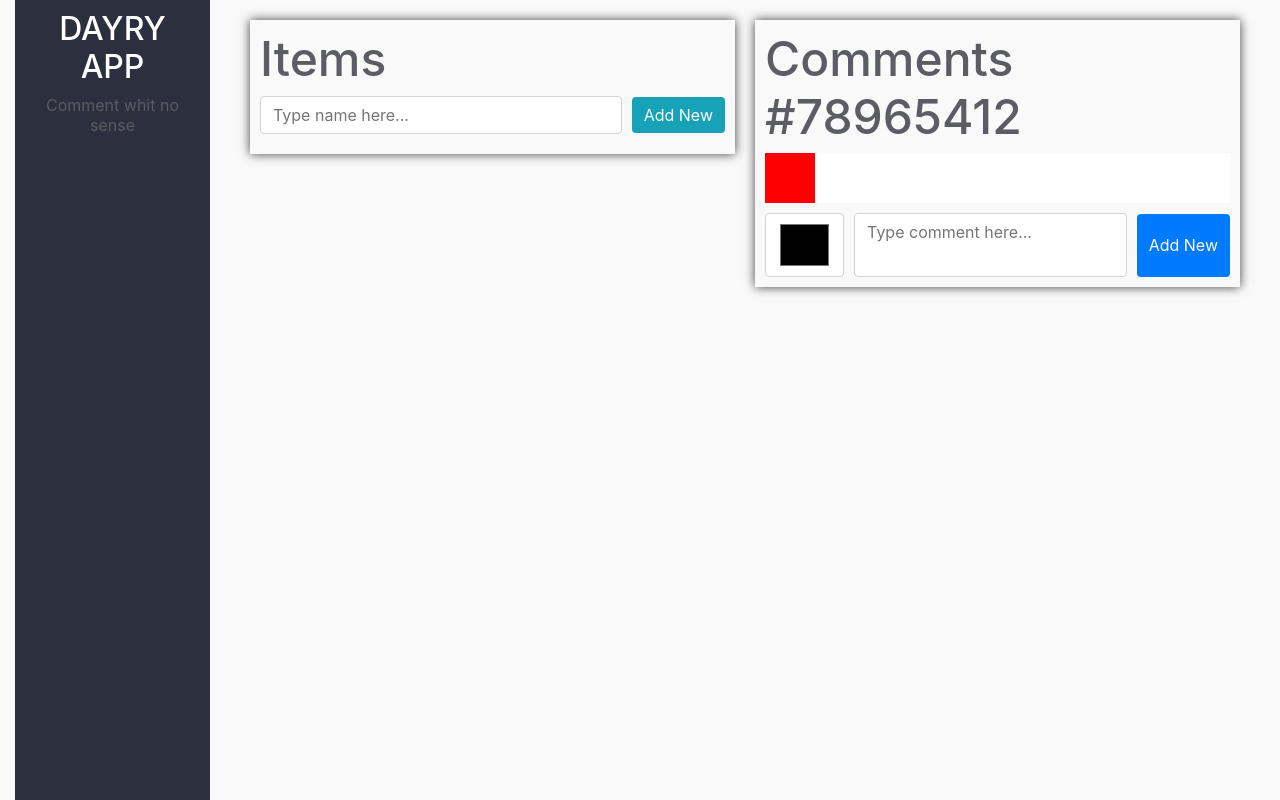
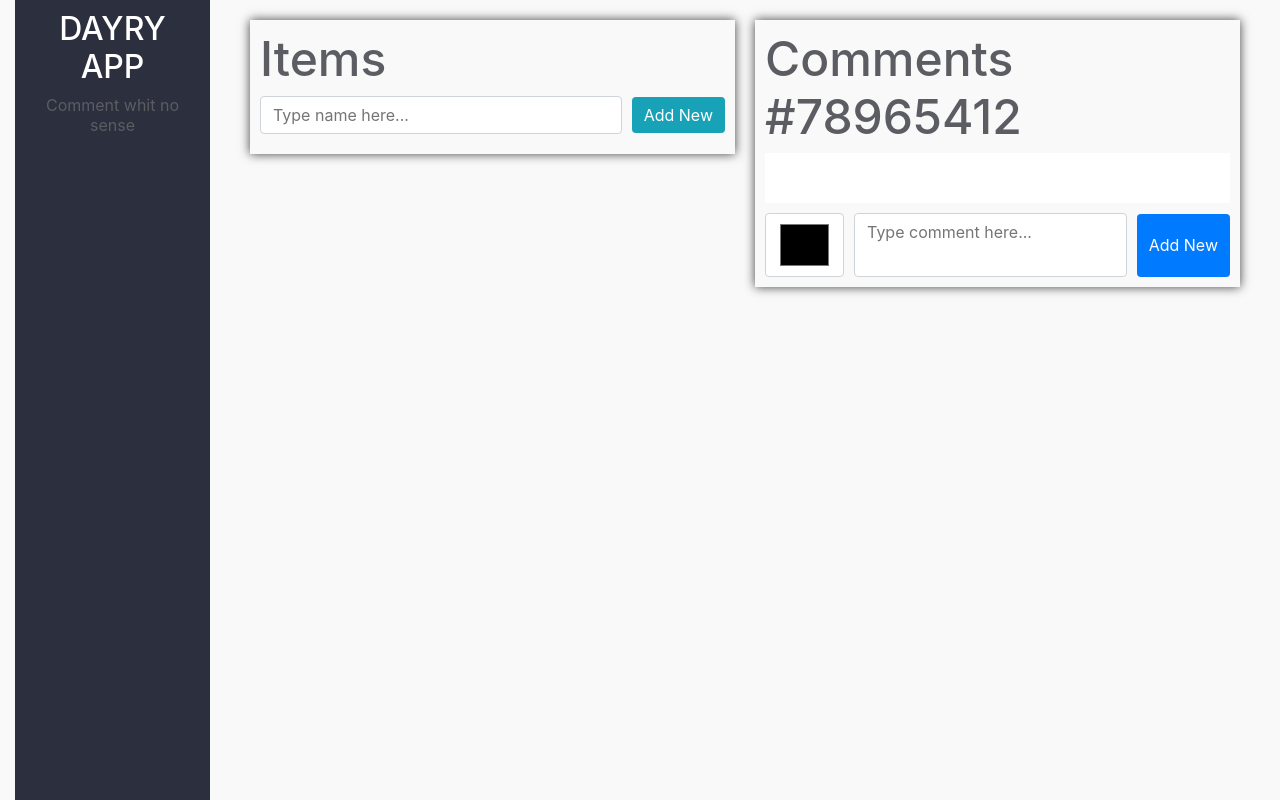
Before and after one commit to Demetryj/dayry-app, a React (Create React App) app: page / in a window 1280 px wide. Built offline with nearby package versions, Linux system fonts and the light colour scheme.

Commit message:
delete style

```diff
--- a/src/Comment/Comment.css
+++ b/src/Comment/Comment.css
@@ -6,7 +6,6 @@
 .comment_color {
   min-width: 50px;
   height: 50px;
-  background-color: red;
 }
 
 .comment_text {
```
